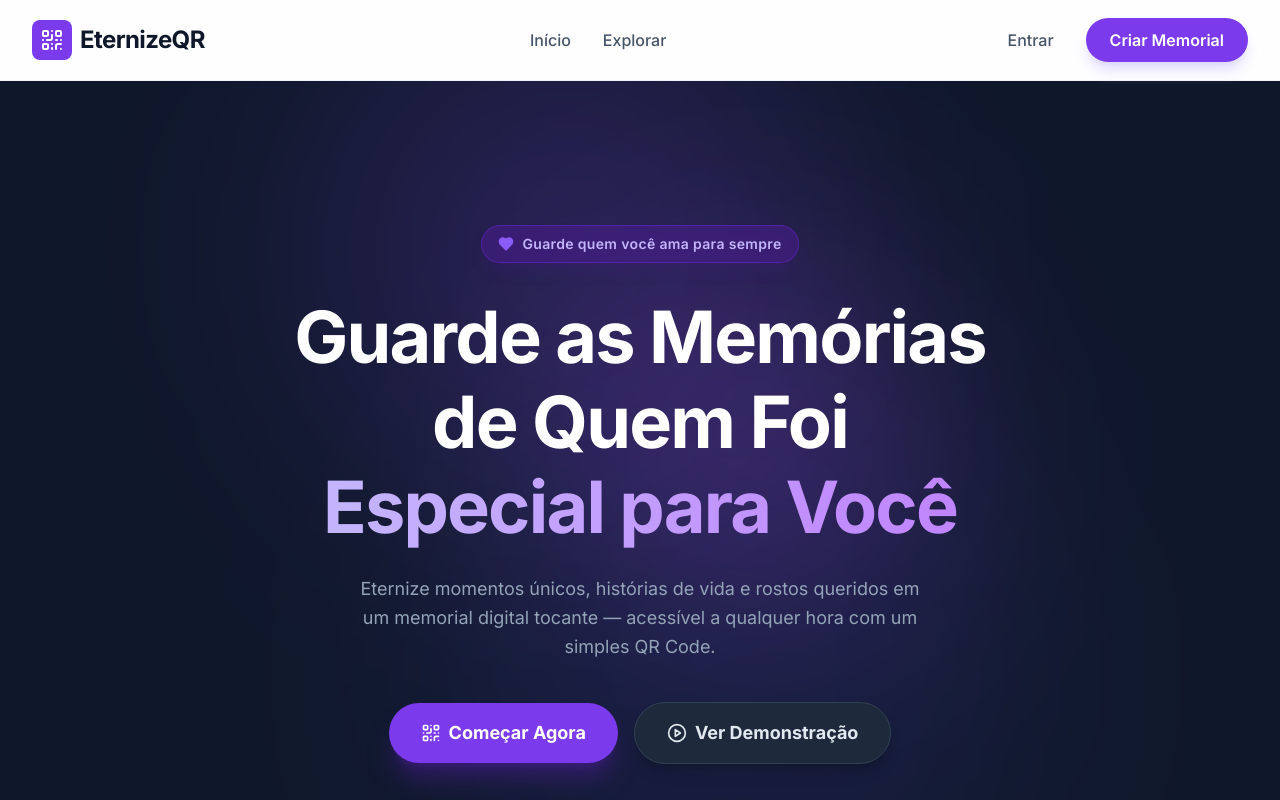
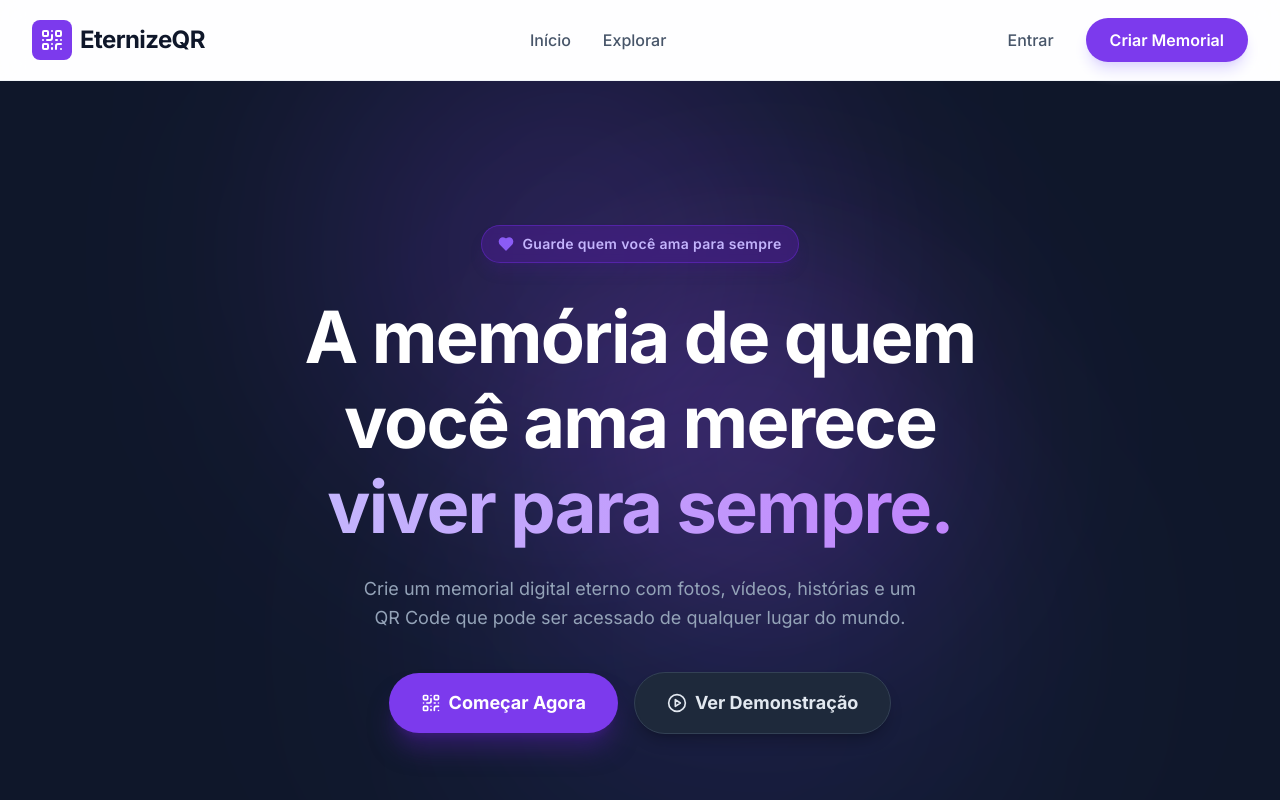
Before and after one commit to mdstudioof/eternizefinal, a React (Vite) app: page / in a window 1280 px wide. Shown: the top 800 px of the page. Built offline with nearby package versions, Linux system fonts and the light colour scheme; no server answers.

Commit message:
feat: atualizar título e subtítulo da seção Hero

```diff
--- a/components/Hero.tsx
+++ b/components/Hero.tsx
@@ -38,10 +38,10 @@ const Hero: React.FC<HeroProps> = ({ onOpenCreateModal, onOpenLoginModal, onView
             lineHeight: '1.18',
           }}
         >
-          Guarde as Memórias<br />
-          de Quem Foi<br />
+          A memória de quem<br />
+          você ama merece<br />
           <span className="text-transparent bg-clip-text bg-gradient-to-r from-brand-300 to-purple-400">
-            Especial para Você
+            viver para sempre.
           </span>
         </h1>
 
@@ -50,7 +50,7 @@ const Hero: React.FC<HeroProps> = ({ onOpenCreateModal, onOpenLoginModal, onView
           className="max-w-xl mx-auto text-slate-400 mb-10 animate-slide-up leading-relaxed"
           style={{ animationDelay: '0.1s', fontSize: 'clamp(0.95rem, 2vw, 1.125rem)' }}
         >
-          Eternize momentos únicos, histórias de vida e rostos queridos em um memorial digital tocante — acessível a qualquer hora com um simples QR Code.
+          Crie um memorial digital eterno com fotos, vídeos, histórias e um QR Code que pode ser acessado de qualquer lugar do mundo.
         </p>
 
         {/* CTAs */}
```
